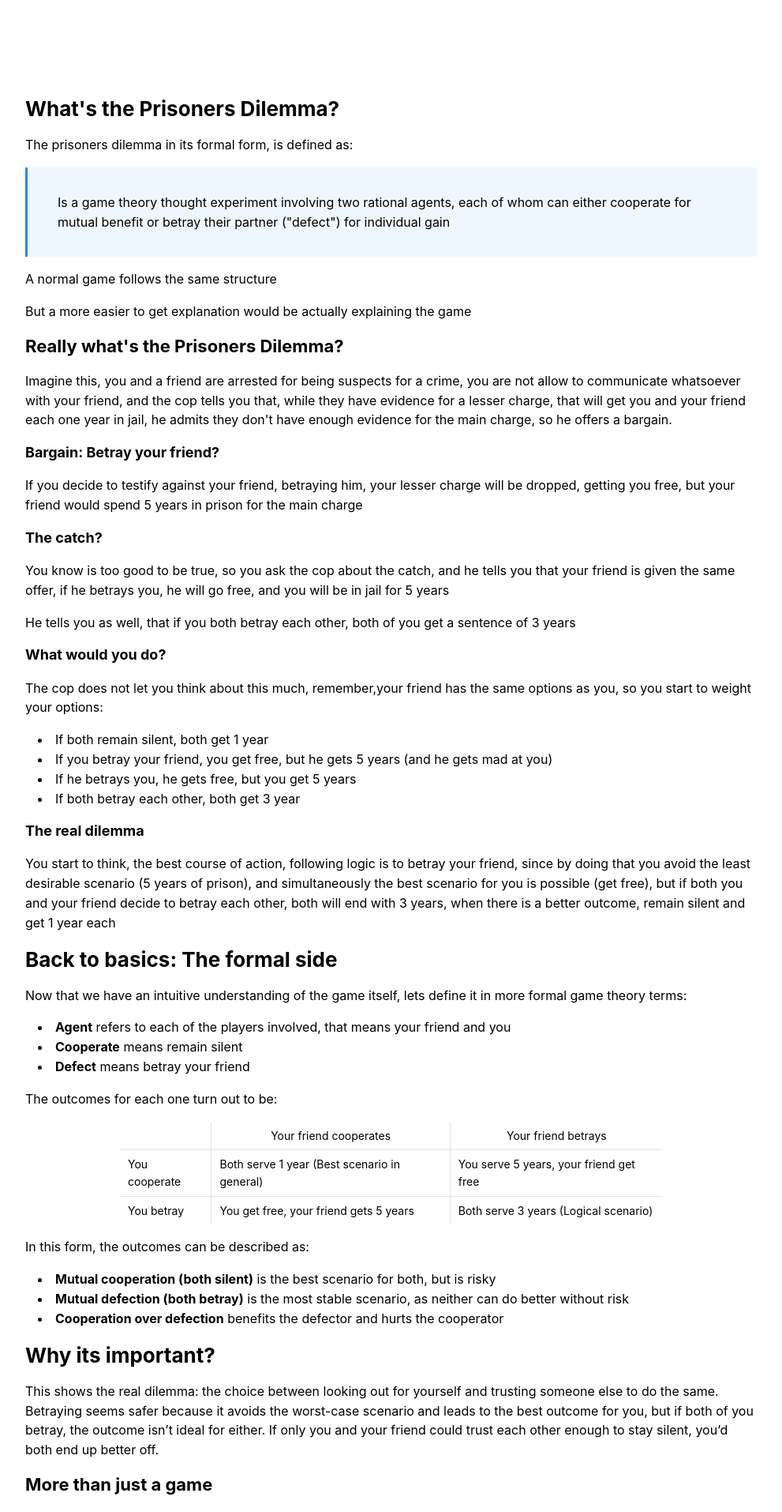
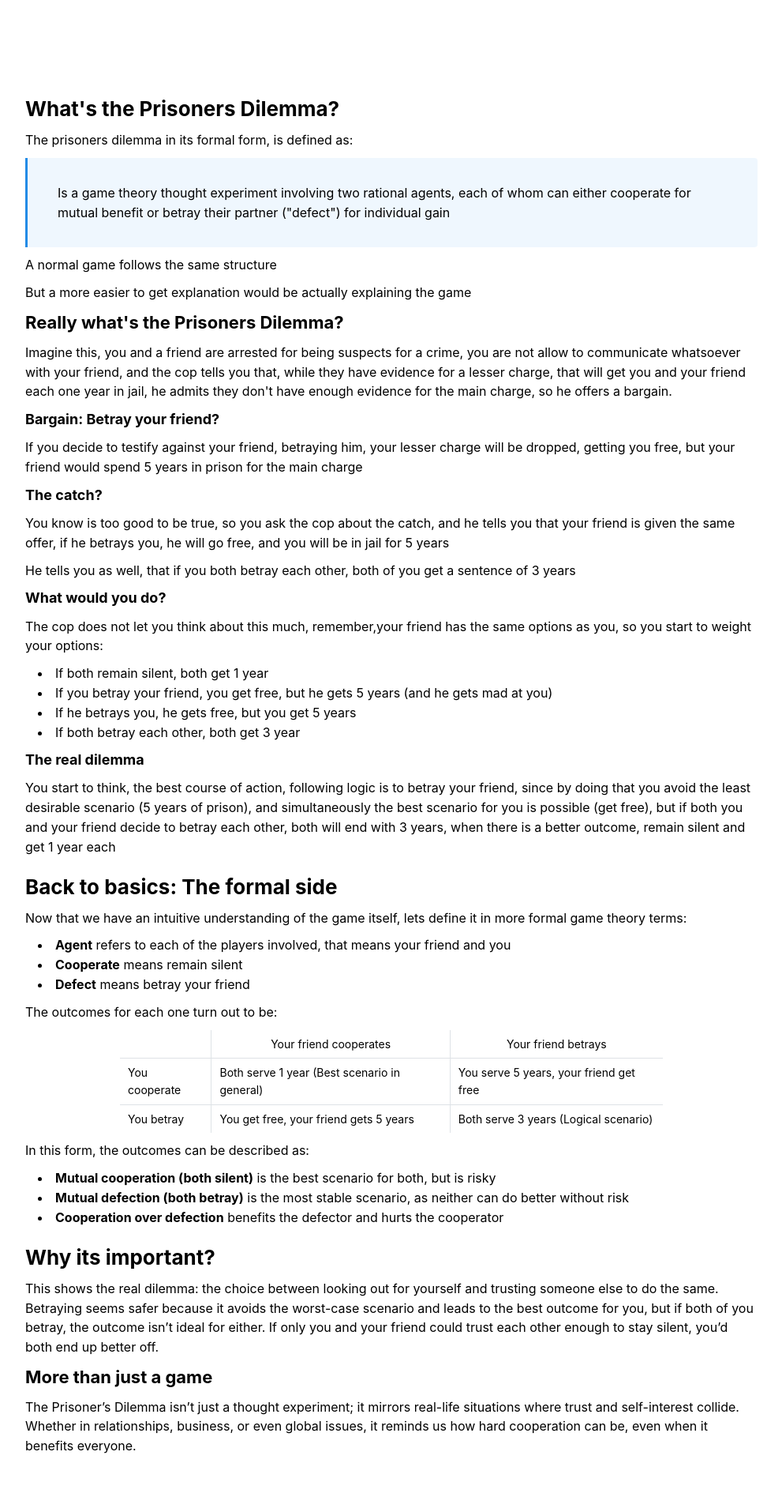
Before and after one commit to AndresCRamos/prisoners-dilemma, a React (Vite) app: page / in a window 1280 px wide. Shown: the part 680-2594 px from the top of the page at 79% size, without its empty margins (144-1135 px from the left). Built offline with nearby package versions, Linux system fonts and the light colour scheme.

Commit message:
Change gap size between components

```diff
--- a/src/components/LearnMore/ExplanationIntro.tsx
+++ b/src/components/LearnMore/ExplanationIntro.tsx
@@ -3,7 +3,7 @@ import React from "react";
 
 const ExplanationIntro: React.FC = () => {
   return (
-    <Stack component={"article"}>
+    <Stack component={"article"} gap={"xs"}>
       <Title order={2}>What's the Prisoners Dilemma?</Title>
       <Text>The prisoners dilemma in its formal form, is defined as:</Text>
       <Blockquote>
--- a/src/components/LearnMore/FormalNotation.tsx
+++ b/src/components/LearnMore/FormalNotation.tsx
@@ -4,7 +4,7 @@ import OutcomeTable from "./OutcomeTable";
 
 const FormalNotation: React.FC = () => {
   return (
-    <Stack component={"article"}>
+    <Stack component={"article"} gap={"xs"}>
       <Title order={2}>Back to basics: The formal side</Title>
       <Text>
         Now that we have an intuitive understanding of the game itself, lets
--- a/src/components/LearnMore/Importance.tsx
+++ b/src/components/LearnMore/Importance.tsx
@@ -3,7 +3,7 @@ import React from "react";
 
 const Importance: React.FC = () => {
   return (
-    <Stack component={"article"}>
+    <Stack component={"article"} gap={"xs"}>
       <Title order={2}>Why its important?</Title>
       <Text>
         This shows the real dilemma: the choice between looking out for yourself
--- a/src/components/LearnMore/LearnMore.tsx
+++ b/src/components/LearnMore/LearnMore.tsx
@@ -3,11 +3,12 @@ import React from "react";
 import ExplanationIntro from "./ExplanationIntro";
 import FormalNotation from "./FormalNotation";
 import Importance from "./Importance";
+
 const LearnMore: React.FC = () => {
   return (
     <>
       <Container>
-        <Stack gap={"md"}>
+        <Stack gap={"lg"}>
           <ExplanationIntro />
           <FormalNotation />
           <Importance />
```
